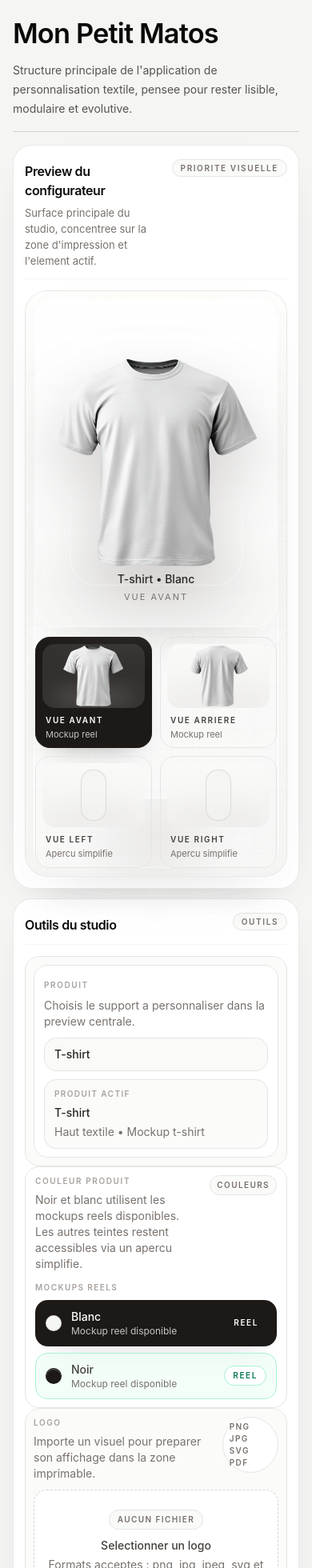
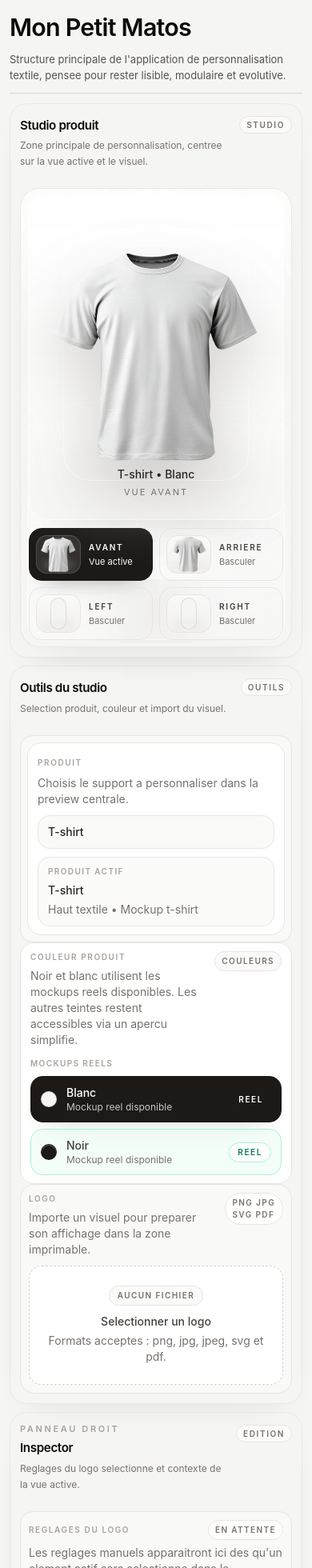
Before and after one commit to mathieuSIO/ProductStudioEditor, a React (Vite) app: page / in a window 390 px wide. Shown: the top 1960 px of the page at 80% size. Built offline with nearby package versions, Linux system fonts and the light colour scheme.

Commit message:
ome update on style to have better design

```diff
--- a/src/components/layout/AppShell.tsx
+++ b/src/components/layout/AppShell.tsx
@@ -8,22 +8,22 @@ type AppShellProps = PropsWithChildren<{
 export function AppShell({ children, title, subtitle }: AppShellProps) {
   return (
     <div className="min-h-screen bg-stone-100 text-stone-900">
-      <div className="mx-auto flex min-h-screen w-full max-w-[1680px] flex-col px-4 py-4 sm:px-5 sm:py-5 lg:px-6 lg:py-6">
-        <header className="border-b border-stone-300 pb-4 sm:pb-5">
+      <div className="mx-auto flex min-h-screen w-full max-w-[1720px] flex-col px-3 py-3 sm:px-4 sm:py-4 lg:px-5 lg:py-5">
+        <header className="border-b border-stone-300/85 pb-3 sm:pb-4">
           {/* <p className="text-sm font-medium uppercase tracking-[0.24em] text-stone-500">
             Base front-end
           </p> */}
-          <div className="max-w-3xl">
-            <h1 className="text-[2.15rem] font-semibold tracking-tight text-stone-950 sm:text-[2.6rem]">
+          <div className="max-w-2xl">
+            <h1 className="text-[1.9rem] font-semibold tracking-tight text-stone-950 sm:text-[2.3rem]">
               {title}
             </h1>
-            <p className="mt-2 text-sm leading-6 text-stone-600 sm:text-base">
+            <p className="mt-1.5 max-w-[42rem] text-[13px] leading-5 text-stone-600 sm:text-sm">
               {subtitle}
             </p>
           </div>
         </header>
 
-        <main className="flex flex-1 flex-col py-4 sm:py-5">{children}</main>
+        <main className="flex flex-1 flex-col py-3 sm:py-4">{children}</main>
       </div>
     </div>
   )
--- a/src/components/ui/PanelCard.tsx
+++ b/src/components/ui/PanelCard.tsx
@@ -18,20 +18,20 @@ export function PanelCard({
 }: PanelCardProps) {
   return (
     <section
-      className={`rounded-[1.5rem] border border-stone-200/80 bg-white/95 p-3.5 shadow-[0_18px_50px_-30px_rgba(28,25,23,0.22)] backdrop-blur-sm sm:p-4 ${className}`.trim()}
+      className={`rounded-[1.35rem] border border-stone-200/85 bg-white/96 p-3 shadow-[0_16px_38px_-28px_rgba(28,25,23,0.18)] backdrop-blur-sm sm:p-3.5 ${className}`.trim()}
     >
-      <header className="flex items-start justify-between gap-3 border-b border-stone-100 pb-3">
+      <header className="flex items-start justify-between gap-2.5 border-b border-stone-100 pb-2.5">
         <div className="min-w-0">
           {eyebrow ? (
             <p className="text-[11px] font-semibold uppercase tracking-[0.24em] text-stone-400">
               {eyebrow}
             </p>
           ) : null}
-          <h2 className="mt-1.5 text-base font-semibold tracking-tight text-stone-950 sm:text-[1.05rem]">
+          <h2 className="mt-1 text-[0.95rem] font-semibold tracking-tight text-stone-950 sm:text-base">
             {title}
           </h2>
           {description ? (
-            <p className="mt-1.5 max-w-xl text-[13px] leading-5 text-stone-500 sm:text-sm">
+            <p className="mt-1 max-w-xl text-[12px] leading-5 text-stone-500 sm:text-[13px]">
               {description}
             </p>
           ) : null}
@@ -39,7 +39,7 @@ export function PanelCard({
         {aside ? <div className="shrink-0">{aside}</div> : null}
       </header>
 
-      <div className="mt-3.5 sm:mt-4">{children}</div>
+      <div className="mt-3">{children}</div>
     </section>
   )
 }
--- a/src/features/editor/components/EditorCanvasArea.tsx
+++ b/src/features/editor/components/EditorCanvasArea.tsx
@@ -39,27 +39,26 @@ export function EditorCanvasArea({
   return (
     <section className="flex min-h-[420px] flex-col xl:min-h-[760px]">
       <PanelCard
-        title="Preview du configurateur"
-        description="Surface principale du studio, concentree sur la zone d'impression et l'element actif."
+        title="Studio produit"
+        description="Zone principale de personnalisation, centree sur la vue active et le visuel."
         aside={
-          <span className="rounded-full border border-stone-200 bg-stone-50 px-2.5 py-1 text-[10px] font-semibold uppercase tracking-[0.16em] text-stone-500">
-            Priorite visuelle
+          <span className="rounded-full border border-stone-200 bg-stone-50 px-2 py-1 text-[10px] font-semibold uppercase tracking-[0.16em] text-stone-500">
+            Studio
           </span>
         }
         className="flex h-full flex-1 flex-col"
       >
-        <div className="flex flex-1 flex-col gap-3 sm:gap-4">
-          <div className="relative flex min-h-[400px] flex-1 items-center justify-center overflow-hidden rounded-[1.75rem] border border-stone-200/80 bg-[linear-gradient(180deg,rgba(252,252,251,0.98),rgba(244,244,243,0.98))] p-2.5 shadow-[inset_0_1px_0_rgba(255,255,255,0.9),0_28px_70px_-46px_rgba(120,113,108,0.35)] sm:min-h-[520px] sm:p-4 xl:min-h-[700px] xl:p-5">
-            <div className="absolute inset-0 bg-[radial-gradient(circle_at_top,_rgba(255,255,255,0.95),_transparent_38%)]" />
-            <div className="absolute inset-0 bg-[radial-gradient(circle_at_20%_20%,_rgba(255,255,255,0.85),_transparent_26%)]" />
-            <div className="absolute inset-2.5 rounded-[1.45rem] border border-white/85 bg-[linear-gradient(135deg,rgba(255,255,255,0.72),rgba(255,255,255,0.22))] sm:inset-4" />
-            <div className="absolute inset-0 opacity-50 [background-image:linear-gradient(rgba(231,229,228,0.32)_1px,transparent_1px),linear-gradient(90deg,rgba(231,229,228,0.22)_1px,transparent_1px)] [background-size:26px_26px]" />
-            <div className="absolute left-1/2 top-8 h-44 w-44 -translate-x-1/2 rounded-full bg-amber-100/35 blur-3xl sm:h-64 sm:w-64" />
-            <div className="absolute inset-x-8 bottom-0 h-24 bg-[radial-gradient(circle_at_center,_rgba(214,211,209,0.38),_transparent_72%)]" />
+        <div className="flex flex-1 flex-col gap-2.5 sm:gap-3">
+          <div className="relative flex min-h-[400px] flex-1 items-center justify-center overflow-hidden rounded-[1.55rem] border border-stone-200/80 bg-[linear-gradient(180deg,rgba(252,252,251,0.98),rgba(245,245,244,0.98))] p-2 shadow-[inset_0_1px_0_rgba(255,255,255,0.92),0_24px_55px_-44px_rgba(120,113,108,0.32)] sm:min-h-[520px] sm:p-3 xl:min-h-[700px] xl:p-4">
+            <div className="absolute inset-0 bg-[radial-gradient(circle_at_top,_rgba(255,255,255,0.92),_transparent_42%)]" />
+            <div className="absolute inset-0 opacity-35 [background-image:linear-gradient(rgba(231,229,228,0.28)_1px,transparent_1px),linear-gradient(90deg,rgba(231,229,228,0.18)_1px,transparent_1px)] [background-size:28px_28px]" />
+            <div className="absolute inset-2 rounded-[1.3rem] border border-white/85 bg-[linear-gradient(135deg,rgba(255,255,255,0.7),rgba(255,255,255,0.18))] sm:inset-3" />
+            <div className="absolute left-1/2 top-7 h-36 w-36 -translate-x-1/2 rounded-full bg-amber-100/25 blur-3xl sm:h-52 sm:w-52" />
+            <div className="absolute inset-x-10 bottom-1 h-20 bg-[radial-gradient(circle_at_center,_rgba(214,211,209,0.26),_transparent_72%)]" />
 
-            <div className="relative z-10 flex h-full w-full max-w-none flex-col items-center gap-3 px-0.5 sm:gap-4 sm:px-2 xl:gap-4">
+            <div className="relative z-10 flex h-full w-full max-w-none flex-col items-center gap-2.5 px-0.5 sm:gap-3 sm:px-1.5 xl:gap-3">
               <div className="flex w-full flex-1 items-center">
-                <div className="w-full rounded-[1.7rem] border border-white/90 bg-[linear-gradient(180deg,rgba(255,255,255,0.98),rgba(248,248,247,0.96))] px-2 py-3 shadow-[0_26px_70px_-42px_rgba(120,113,108,0.34)] sm:px-4 sm:py-4 xl:px-5 xl:py-5">
+                <div className="w-full rounded-[1.45rem] border border-white/90 bg-[linear-gradient(180deg,rgba(255,255,255,0.98),rgba(248,248,247,0.96))] px-1.5 py-2.5 shadow-[0_24px_56px_-42px_rgba(120,113,108,0.28)] sm:px-3 sm:py-3.5 xl:px-4 xl:py-4">
                   <ProductMockupPreview
                     logoElement={logoElement}
                     onLogoPositionChange={onLogoPositionChange}
@@ -74,8 +73,8 @@ export function EditorCanvasArea({
                 </div>
               </div>
 
-              <div className="w-full max-w-5xl">
-                <div className="grid grid-cols-2 gap-2.5 sm:grid-cols-4">
+              <div className="w-full">
+                <div className="grid grid-cols-2 gap-2 sm:grid-cols-4 xl:grid-cols-4">
                   {availableViews.map((view) => {
                     const isActive = view === activeView
                     const viewConfig = productColor.views[view]
@@ -90,17 +89,18 @@ export function EditorCanvasArea({
                         type="button"
                         onClick={() => onViewSelect(view)}
                         aria-pressed={isActive}
-                        className={`rounded-[1.15rem] border p-2 text-left transition-all ${
+                        className={`rounded-[1rem] border px-2 py-2 text-left transition-all ${
                           isActive
-                            ? 'border-stone-900 bg-stone-900 text-white shadow-[0_18px_35px_-24px_rgba(28,25,23,0.45)]'
-                            : 'border-stone-200 bg-white/92 text-stone-700 hover:border-stone-300'
+                            ? 'border-stone-900 bg-stone-900 text-white shadow-[0_16px_28px_-22px_rgba(28,25,23,0.55)]'
+                            : 'border-stone-200 bg-white/92 text-stone-700 hover:border-stone-300 hover:bg-white'
                         }`}
                       >
+                        <div className="flex items-center gap-2.5">
                           <div
-                          className={`relative flex h-20 items-center justify-center overflow-hidden rounded-[0.95rem] ${
+                            className={`relative flex h-12 w-14 shrink-0 items-center justify-center overflow-hidden rounded-[0.85rem] border ${
                               isActive
-                              ? 'bg-white/10'
-                              : 'bg-[linear-gradient(180deg,rgba(250,250,249,0.95),rgba(241,240,239,0.92))]'
+                                ? 'border-white/15 bg-white/10'
+                                : 'border-stone-200 bg-[linear-gradient(180deg,rgba(250,250,249,0.95),rgba(241,240,239,0.92))]'
                             }`}
                           >
                             {viewConfig.asset.kind === 'image' ? (
@@ -113,7 +113,7 @@ export function EditorCanvasArea({
                             ) : (
                               <div className="pointer-events-none flex h-full w-full items-center justify-center">
                                 <div
-                                className={`shadow-[0_18px_26px_-20px_rgba(120,113,108,0.48)] ${getThumbnailMockupClasses(
+                                  className={`shadow-[0_14px_20px_-18px_rgba(120,113,108,0.48)] ${getThumbnailMockupClasses(
                                     viewConfig.mockup,
                                     view,
                                   )}`}
@@ -122,22 +122,21 @@ export function EditorCanvasArea({
                               </div>
                             )}
 
-                          <div className="absolute inset-x-4 bottom-2 h-3 rounded-full bg-stone-300/30 blur-md" />
+                            <div className="absolute inset-x-2 bottom-1.5 h-2 rounded-full bg-stone-300/25 blur-sm" />
                           </div>
 
-                        <div className="mt-2 px-1">
-                          <p className="text-[10px] font-semibold uppercase tracking-[0.16em]">
-                            Vue {getViewLabel(view)}
+                          <div className="min-w-0">
+                            <p className="text-[10px] font-semibold uppercase tracking-[0.18em]">
+                              {getViewLabel(view)}
                             </p>
                             <p
                               className={`mt-0.5 text-[11px] ${
-                              isActive ? 'text-white/75' : 'text-stone-500'
+                                isActive ? 'text-white/72' : 'text-stone-500'
                               }`}
                             >
-                            {viewConfig.asset.kind === 'image'
-                              ? 'Mockup reel'
-                              : 'Apercu simplifie'}
+                              {isActive ? 'Vue active' : 'Basculer'}
                             </p>
+                          </div>
                         </div>
                       </button>
                     )
@@ -162,21 +161,21 @@ function getThumbnailMockupClasses(
         ? 'h-10 w-16 rounded-[50%_50%_38%_38%/70%_70%_34%_34%] border border-black/10'
         : 'h-9 w-14 rounded-[48%_48%_40%_40%/62%_62%_34%_34%] border border-black/10'
     case 'generic':
-      return 'h-16 w-12 rounded-[1rem] border border-black/10'
+      return 'h-10 w-7 rounded-[0.8rem] border border-black/10'
     case 'polo':
       return view === 'front' || view === 'back'
-        ? 'h-16 w-12 rounded-[1.2rem] border border-black/10'
-        : 'h-16 w-8 rounded-[0.9rem] border border-black/10'
+        ? 'h-10 w-7 rounded-[0.8rem] border border-black/10'
+        : 'h-10 w-5 rounded-[0.7rem] border border-black/10'
     case 'sweatshirt':
       return view === 'front' || view === 'back'
-        ? 'h-16 w-14 rounded-[1.35rem] border border-black/10'
-        : 'h-16 w-8 rounded-[1rem] border border-black/10'
+        ? 'h-10 w-9 rounded-[0.9rem] border border-black/10'
+        : 'h-10 w-5 rounded-[0.75rem] border border-black/10'
     case 'tshirt':
       return view === 'front' || view === 'back'
-        ? 'h-16 w-12 rounded-[1.15rem] border border-black/10'
-        : 'h-16 w-8 rounded-[0.95rem] border border-black/10'
+        ? 'h-10 w-7 rounded-[0.82rem] border border-black/10'
+        : 'h-10 w-5 rounded-[0.72rem] border border-black/10'
     default:
-      return 'h-16 w-12 rounded-[1rem] border border-black/10'
+      return 'h-10 w-7 rounded-[0.8rem] border border-black/10'
   }
 }
 
--- a/src/features/editor/components/EditorLayout.tsx
+++ b/src/features/editor/components/EditorLayout.tsx
@@ -32,8 +32,8 @@ export function EditorLayout() {
   }
 
   return (
-    <section className="grid gap-3 md:gap-4 lg:grid-cols-[minmax(15rem,16.5rem)_minmax(0,1fr)] xl:grid-cols-[14rem_minmax(0,1.95fr)_15rem] xl:items-start 2xl:grid-cols-[14.5rem_minmax(0,2.15fr)_15.5rem]">
-      <div className="order-2 lg:order-1 xl:order-1 xl:max-w-[14rem]">
+    <section className="grid gap-2.5 md:gap-3 lg:grid-cols-[minmax(13.5rem,14.25rem)_minmax(0,1fr)] xl:grid-cols-[13.5rem_minmax(0,2.2fr)_14.25rem] xl:items-start 2xl:grid-cols-[13.75rem_minmax(0,2.4fr)_14.5rem]">
+      <div className="order-2 lg:order-1 xl:order-1 xl:max-w-[13.5rem]">
         <EditorSidebarLeft
           logo={activeLogoElement?.asset ?? null}
           logoErrorMessage={logoErrorMessage}
@@ -64,7 +64,7 @@ export function EditorLayout() {
         />
       </div>
 
-      <div className="order-3 lg:order-2 xl:order-3 xl:max-w-[15.5rem] xl:justify-self-end">
+      <div className="order-3 lg:order-2 xl:order-3 xl:max-w-[14.5rem] xl:justify-self-end">
         <EditorSidebarRight
           activeView={activeView}
           logoElement={activeLogoElement}
--- a/src/features/editor/components/EditorSidebarLeft.tsx
+++ b/src/features/editor/components/EditorSidebarLeft.tsx
@@ -30,18 +30,18 @@ export function EditorSidebarLeft({
   selectedProductId,
 }: EditorSidebarLeftProps) {
   return (
-    <aside className="flex flex-col gap-3">
+    <aside className="flex flex-col gap-2.5">
       <PanelCard
         eyebrow=""
         title="Outils du studio"
-        description=""
+        description="Selection produit, couleur et import du visuel."
         aside={
-          <span className="rounded-full border border-stone-200 bg-stone-50 px-2.5 py-1 text-[10px] font-semibold uppercase tracking-[0.16em] text-stone-500">
+          <span className="rounded-full border border-stone-200 bg-stone-50 px-2 py-1 text-[10px] font-semibold uppercase tracking-[0.16em] text-stone-500">
             Outils
           </span>
         }
       >
-        <div className="rounded-[1.15rem] border border-stone-200 bg-stone-50/80 p-2.5">
+        <div className="rounded-[1rem] border border-stone-200 bg-stone-50/75 p-2">
           <ProductSelector
             products={products}
             selectedProductId={selectedProductId}
@@ -61,7 +61,6 @@ export function EditorSidebarLeft({
           onFileSelect={onLogoFileSelect}
           onRemove={onLogoRemove}
         />
-
       </PanelCard>
     </aside>
   )
--- a/src/features/editor/components/EditorSidebarRight.tsx
+++ b/src/features/editor/components/EditorSidebarRight.tsx
@@ -33,33 +33,24 @@ export function EditorSidebarRight({
   selectedElementId,
 }: EditorSidebarRightProps) {
   return (
-    <aside className="flex flex-col gap-3">
+    <aside className="flex flex-col gap-2.5">
       <PanelCard
         eyebrow="Panneau droit"
-        title="Panneau d'edition"
-        description="Cette colonne regroupe le contexte produit et les proprietes du logo selectionne."
+        title="Inspector"
+        description="Reglages du logo selectionne et contexte de la vue active."
         aside={
-          <span className="rounded-full border border-stone-200 bg-stone-50 px-2.5 py-1 text-[10px] font-semibold uppercase tracking-[0.16em] text-stone-500">
+          <span className="rounded-full border border-stone-200 bg-stone-50 px-2 py-1 text-[10px] font-semibold uppercase tracking-[0.16em] text-stone-500">
             Edition
           </span>
         }
       >
-        <div className="rounded-[1.15rem] border border-stone-200 bg-stone-50/80 p-3">
-          <p className="text-[10px] font-semibold uppercase tracking-[0.16em] text-stone-400">
-            Contexte produit
-          </p>
-          <div className="mt-3 grid gap-2">
-            <ContextRow label="Produit" value={product.name} />
-            <ContextRow label="Couleur" value={productColor.label} />
-            <ContextRow
-              label="Zone imprimable"
-              value={`${productView.printableArea.width}% x ${productView.printableArea.height}%`}
-            />
-          </div>
-        </div>
-
         <LogoControlsPanel
           controls={logoControls}
+          logoAspectRatio={
+            logoElement && logoElement.size.height > 0
+              ? logoElement.size.width / logoElement.size.height
+              : 1
+          }
           onChange={onLogoControlsChange}
         />
 
@@ -70,6 +61,26 @@ export function EditorSidebarRight({
           productView={productView}
           selectedElementId={selectedElementId}
         />
+
+        <div className="rounded-[1rem] border border-stone-200 bg-stone-50/70 p-2.5">
+          <div className="flex items-center justify-between gap-2">
+            <p className="text-[10px] font-semibold uppercase tracking-[0.16em] text-stone-400">
+              Contexte produit
+            </p>
+            <span className="rounded-full border border-stone-200 bg-white px-2 py-1 text-[10px] font-semibold uppercase tracking-[0.14em] text-stone-500">
+              Vue {getViewLabel(activeView)}
+            </span>
+          </div>
+
+          <div className="mt-2 grid gap-1.5">
+            <ContextRow label="Produit" value={product.name} />
+            <ContextRow label="Couleur" value={productColor.label} />
+            <ContextRow
+              label="Zone"
+              value={`${productView.printableArea.width}% x ${productView.printableArea.height}%`}
+            />
+          </div>
+        </div>
       </PanelCard>
     </aside>
   )
@@ -82,11 +93,24 @@ type ContextRowProps = {
 
 function ContextRow({ label, value }: ContextRowProps) {
   return (
-    <div className="rounded-[0.95rem] border border-stone-200 bg-white px-3 py-2.5">
+    <div className="rounded-[0.9rem] border border-stone-200 bg-white px-2.5 py-2">
       <p className="text-[10px] font-semibold uppercase tracking-[0.14em] text-stone-400">
         {label}
       </p>
-      <p className="mt-1.5 text-sm font-medium text-stone-800">{value}</p>
+      <p className="mt-1 text-sm font-medium text-stone-800">{value}</p>
     </div>
   )
 }
+
+function getViewLabel(view: ProductViewId) {
+  switch (view) {
+    case 'front':
+      return 'avant'
+    case 'back':
+      return 'arriere'
+    case 'detail':
+      return 'detail'
+    default:
+      return view
+  }
+}
--- a/src/features/editor/components/LogoControlsPanel.tsx
+++ b/src/features/editor/components/LogoControlsPanel.tsx
@@ -1,25 +1,33 @@
+import { defaultLogoSizePercent } from '../constants/logoPlacement'
 import type { LogoManualControls } from '../types'
 
 type LogoControlsPanelProps = {
   controls: LogoManualControls | null
+  logoAspectRatio?: number
   onChange: (controls: LogoManualControls) => void
 }
 
 export function LogoControlsPanel({
   controls,
+  logoAspectRatio = 1,
   onChange,
 }: LogoControlsPanelProps) {
   if (!controls) {
     return (
-      <div className="rounded-[1.15rem] border border-stone-200 bg-stone-50/80 p-3">
-        <p className="text-[10px] font-semibold uppercase tracking-[0.16em] text-stone-400">
-          Ajustements du logo
-        </p>
+      <div className="rounded-[1rem] border border-stone-200 bg-stone-50/80 p-2.5">
+        <div className="flex items-center justify-between gap-2">
+          <p className="text-[10px] font-semibold uppercase tracking-[0.16em] text-stone-400">
+            Reglages du logo
+          </p>
+          <span className="rounded-full border border-stone-200 bg-white px-2 py-1 text-[10px] font-semibold uppercase tracking-[0.14em] text-stone-500">
+            En attente
+          </span>
+        </div>
         <p className="mt-1.5 text-sm leading-5 text-stone-500">
           Les reglages manuels apparaitront ici des qu&apos;un element actif sera
           selectionne dans le configurateur.
         </p>
-        <div className="mt-3 rounded-[1rem] border border-dashed border-stone-300 bg-white/80 px-3 py-4 text-sm leading-5 text-stone-400">
+        <div className="mt-2.5 rounded-[0.95rem] border border-dashed border-stone-300 bg-white/80 px-3 py-3.5 text-sm leading-5 text-stone-400">
           Aucun element actif pour le moment.
         </div>
       </div>
@@ -27,11 +35,11 @@ export function LogoControlsPanel({
   }
 
   return (
-    <div className="rounded-[1.15rem] border border-stone-200 bg-stone-50/80 p-3">
+    <div className="rounded-[1rem] border border-stone-200 bg-stone-50/80 p-2.5">
       <div className="flex items-start justify-between gap-3">
         <div>
           <p className="text-[10px] font-semibold uppercase tracking-[0.16em] text-stone-400">
-            Ajustements du logo
+            Reglages du logo
           </p>
           <p className="mt-1.5 text-sm leading-5 text-stone-500">
             Modifie la position et la taille avec des valeurs simples,
@@ -43,7 +51,43 @@ export function LogoControlsPanel({
         </span>
       </div>
 
-      <div className="mt-3 grid gap-2.5 sm:grid-cols-2">
+      <div className="mt-2.5 rounded-[0.95rem] border border-stone-200 bg-white/90 p-2.5">
+        <div className="flex items-center justify-between gap-2">
+          <p className="text-[10px] font-semibold uppercase tracking-[0.14em] text-stone-400">
+            Actions rapides
+          </p>
+          <span className="text-[10px] font-semibold uppercase tracking-[0.12em] text-stone-400">
+            1 clic
+          </span>
+        </div>
+
+        <div className="mt-2 grid grid-cols-1 gap-2">
+          <QuickActionButton
+            label="Centrer"
+            description="Replace le logo au centre de la zone."
+            onClick={() =>
+              onChange(getCenteredControls(controls, logoAspectRatio))
+            }
+          />
+          <QuickActionButton
+            label="Reinitialiser position"
+            description="Conserve la taille actuelle et remet le placement par defaut."
+            onClick={() => onChange(getResetPositionControls(controls))}
+          />
+          <QuickActionButton
+            label="Taille recommandee"
+            description="Applique une largeur confortable pour repartir proprement."
+            onClick={() =>
+              onChange({
+                ...controls,
+                width: defaultLogoSizePercent,
+              })
+            }
+          />
+        </div>
+      </div>
+
+      <div className="mt-2.5 grid gap-2.5 sm:grid-cols-2">
         <NumericField
           label="Position horizontale"
           value={controls.x}
@@ -64,7 +108,7 @@ export function LogoControlsPanel({
         />
       </div>
 
-      <div className="mt-3 rounded-[1rem] border border-stone-200 bg-white/90 px-3 py-2.5">
+      <div className="mt-2.5 rounded-[0.95rem] border border-stone-200 bg-white/90 px-3 py-2.5">
         <p className="text-[10px] font-semibold uppercase tracking-[0.14em] text-stone-400">
           Synchronisation
         </p>
@@ -74,6 +118,31 @@ export function LogoControlsPanel({
         </p>
       </div>
     </div>
+  )
+}
+
+type QuickActionButtonProps = {
+  description: string
+  label: string
+  onClick: () => void
+}
+
+function QuickActionButton({
+  description,
+  label,
+  onClick,
+}: QuickActionButtonProps) {
+  return (
+    <button
+      type="button"
+      onClick={onClick}
+      className="rounded-[0.9rem] border border-stone-200 bg-white px-3 py-2 text-left transition-colors hover:border-stone-300 hover:bg-stone-50"
+    >
+      <p className="text-sm font-medium text-stone-800">{label}</p>
+      <p className="mt-0.5 text-[12px] leading-5 text-stone-500">
+        {description}
+      </p>
+    </button>
   )
 }
 
@@ -114,3 +183,29 @@ function NumericField({ label, onChange, value }: NumericFieldProps) {
     </label>
   )
 }
+
+function getCenteredControls(
+  controls: LogoManualControls,
+  logoAspectRatio: number,
+): LogoManualControls {
+  const safeAspectRatio = logoAspectRatio > 0 ? logoAspectRatio : 1
+  const height = controls.width / safeAspectRatio
+
+  return {
+    ...controls,
+    x: (100 - controls.width) / 2,
+    y: (100 - height) / 2,
+  }
+}
+
+function getResetPositionControls(
+  controls: LogoManualControls,
+): LogoManualControls {
+  const defaultOffset = (100 - defaultLogoSizePercent) / 2
+
+  return {
+    ...controls,
+    x: defaultOffset,
+    y: defaultOffset,
+  }
+}
```
Also changed, not shown: src/features/editor/components/LogoInspectorPanel.tsx (+15 -10 lines). Lines whose indentation alone changed are shown as unchanged.
